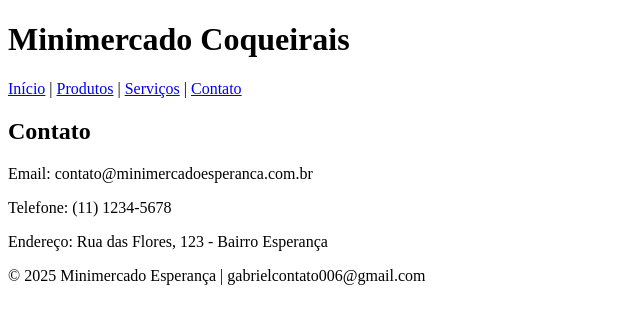
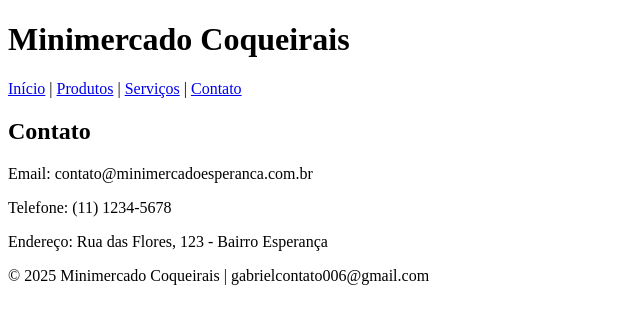
Before and after one commit to Gabrielluiz006/minimercado, a plain HTML site: page contato.html in a window 1280 px wide. Shown: the full height of the page, 0-640 px from the left. Drawn offline with Linux system fonts and the light colour scheme.

Commit message:
Ajuste no nome do mercado

```diff
--- a/contato.html
+++ b/contato.html
@@ -23,7 +23,7 @@
     <p>Endereço: Rua das Flores, 123 - Bairro Esperança</p>
   </main>
   <footer>
-    <p>© 2025 Minimercado Esperança | gabrielcontato006@gmail.com</p>
+    <p>© 2025 Minimercado Coqueirais | gabrielcontato006@gmail.com</p>
   </footer>
 </body>
 
```
Also changed, not shown: servicos.html (+1 -1 lines).
